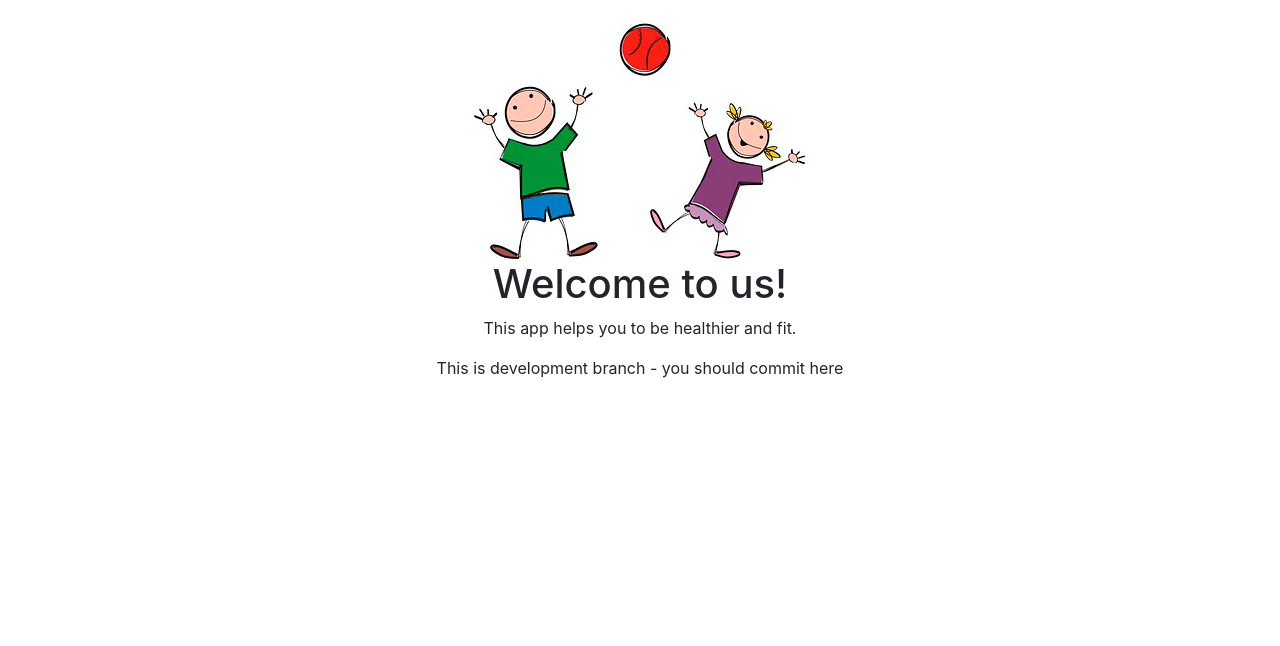
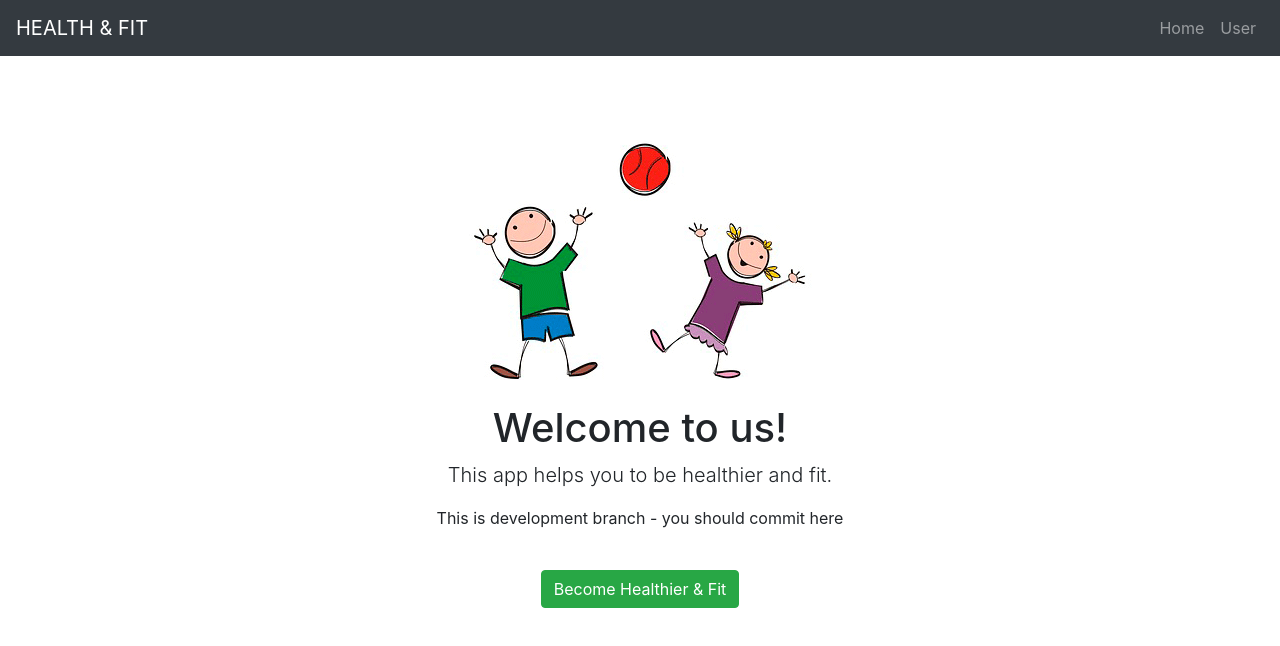
Before and after one commit to websivustot/healthandfit, a React (Create React App) app: page / in a window 1280 px wide. Shown: the top 646 px of the page. Built offline with nearby package versions, Linux system fonts and the light colour scheme.

Commit message:
the first screen is added

```diff
--- a/src/App.js
+++ b/src/App.js
@@ -1,15 +1,75 @@
 import React, { Component } from 'react';
 import Logo from './logo.png';
 import './App.css';
+import {
+  Collapse,
+  Navbar,
+  NavbarToggler,
+  NavbarBrand,
+  Nav,
+  NavItem,
+  NavLink,
+  Container,
+  Row,
+  Col,
+  Jumbotron,
+  Button
+} from 'reactstrap';
 
 class App extends Component {
+
+  constructor(props) {
+    super(props);
+
+    this.toggle = this.toggle.bind(this);
+    this.state = {
+        isOpen: false
+    };
+}
+toggle() {
+    this.setState({
+        isOpen: !this.state.isOpen
+    });
+}
   render() {
     return (
-      <div className="App">
-        <img src={Logo} alt="Health & Fit" className="logo"/>
-        <h1>Welcome to us!</h1>
-        <p>This app helps you to be healthier and fit.</p>
-        <p>This is development branch - you should commit here</p>
+      <div>
+          <Navbar color="dark" dark expand="md">
+              <NavbarBrand href="/">HEALTH & FIT</NavbarBrand>
+              <NavbarToggler onClick={this.toggle} />
+              <Collapse isOpen={this.state.isOpen} navbar>
+                  <Nav className="ml-auto" navbar>
+                      <NavItem>
+                          <NavLink href="/">Home</NavLink>
+                      </NavItem>
+                      <NavItem>
+                          <NavLink href="#">User</NavLink>
+                      </NavItem>
+                  </Nav>
+              </Collapse>
+          </Navbar>
+          <Jumbotron className="bg-white">
+              <Container>
+                  <Row>
+                      <Col className="text-center mb-4">
+                        <img src={Logo} alt="Health & Fit" className="img-fluid mb-4 logo"/>
+                        <h1>Welcome to us!</h1>
+                        <p className="lead">This app helps you to be healthier and fit.</p>
+                        <p>This is development branch - you should commit here</p>
+                        <Button
+                            tag="a"
+                            color="success"
+                            size="large"
+                            href="#"
+                            className="mt-4"
+                        >
+                        Become Healthier & Fit
+                        </Button>
+
+                      </Col>
+                  </Row>
+              </Container>
+          </Jumbotron>
       </div>
     );
   }
```
